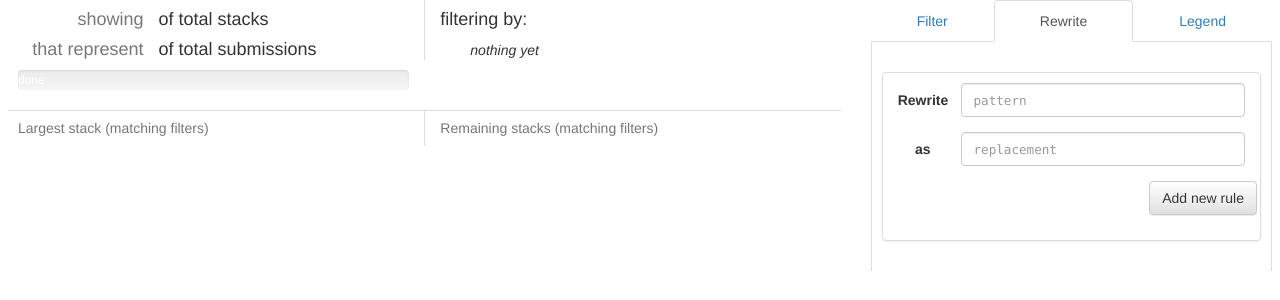
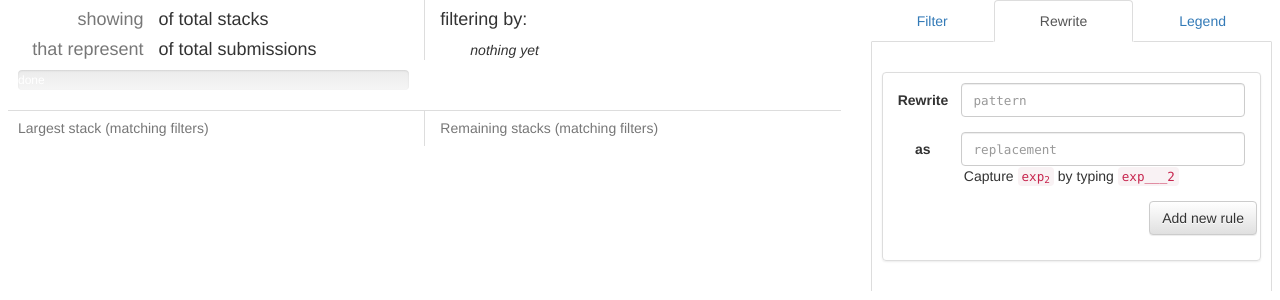
Before and after one commit to eglassman/overcode, a plain HTML site: page ui/index.html in a window 1280 px wide. Both pictures are taken after a click on the link "Rewrite". Drawn offline with nearby package versions, Linux system fonts and the light colour scheme.

Commit message:
add note on how to handle subscripts in rewrite rules

```diff
--- a/ui/index.html
+++ b/ui/index.html
@@ -128,6 +128,7 @@
           <ul class="list-group">
             <li id="add-rule" class="list-group-item">
               <form class="form-horizontal" role="form">
+
                 <div class="form-group">
                   <label for="pattern-input" class="col-xs-2 control-label">Rewrite</label>
                   <div class="col-xs-10">
@@ -139,12 +140,14 @@
                   <div class="col-xs-10">
                     <input type="text" class="form-control" id="repl-input" placeholder="replacement">
                   </div>
+                  <div class="align-center">Capture <code>exp<sub>2</sub></code> by typing <code>exp___2</code></div>
                 </div>
                 <div class="form-group">
                   <div class="col-xs-offset-8 col-xs-4">
                     <button id="add-rule-btn" type="button" class="btn btn-default">Add new rule</button>
                   </div>
                 </div>
+
               </form>
             </li>
           </ul>
--- a/ui/style.css
+++ b/ui/style.css
@@ -68,6 +68,7 @@ pre.h3 {text-align: center;}
 .sidebar-list>li>a {padding: 0px; }
 #sidebar .tab-pane { border-left: solid 1px #ddd; border-right: solid 1px #ddd; }
 .ui-slider { width: 80%; margin-left: 10px;}
+.align-center {text-align: center;}
 
 #rewrite, #variables { padding: 10px; }
 #rule-list>li:hover { background-color: #ddd; }
```
